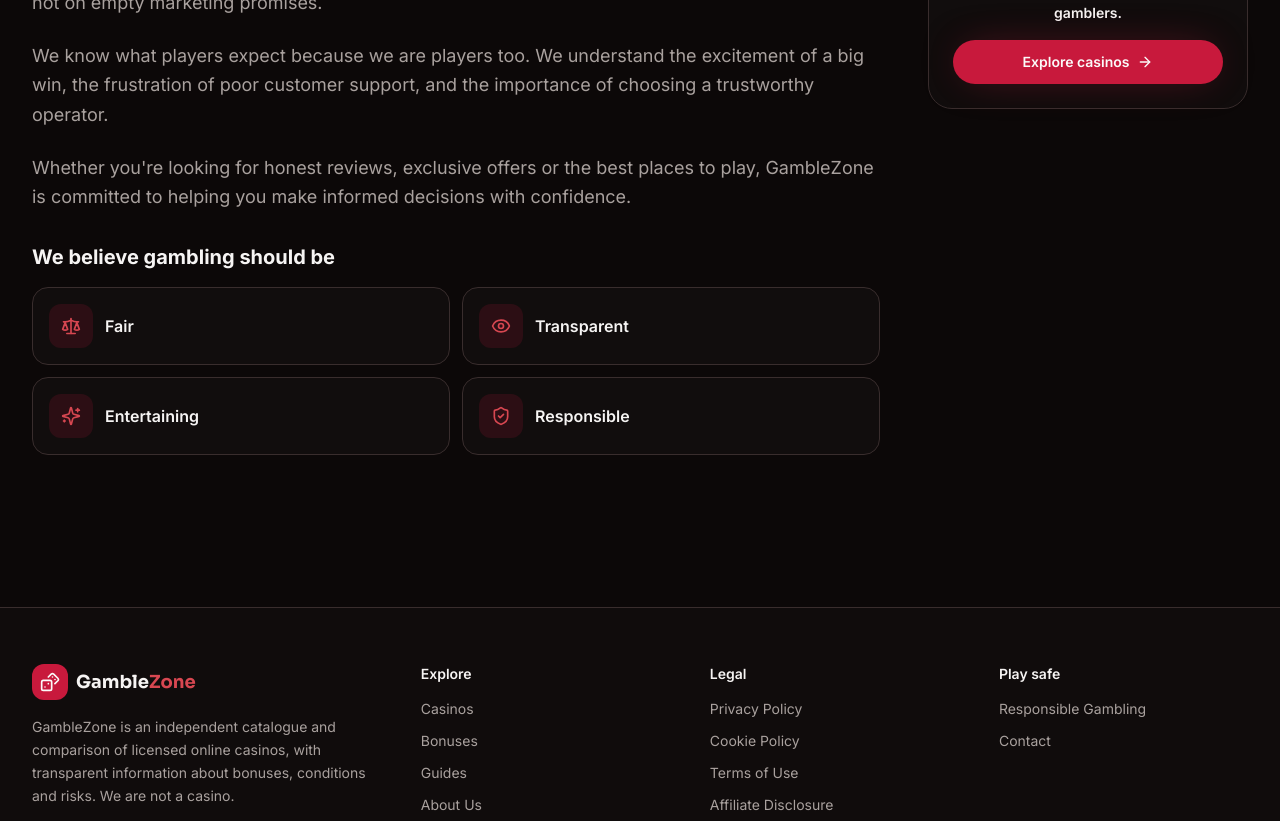
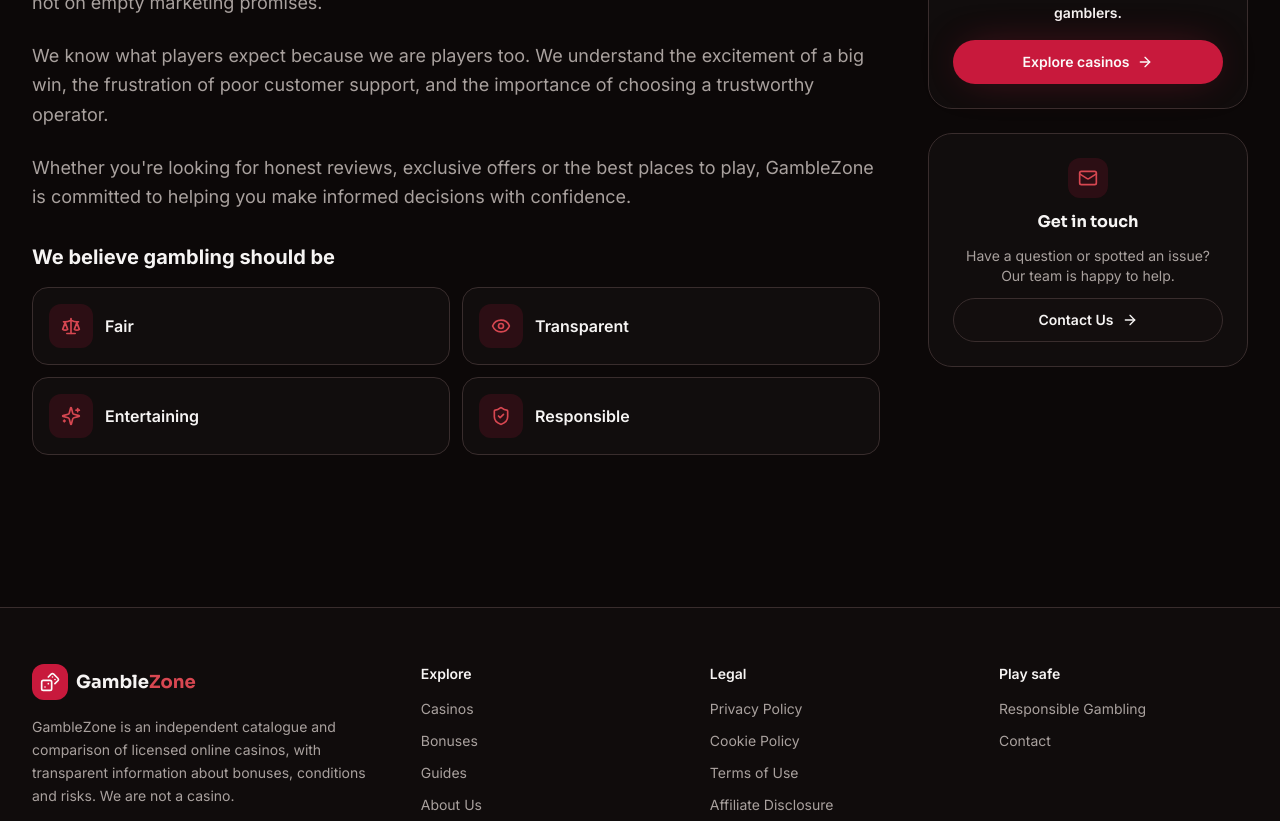
Before and after one commit to asmulko/gamblezone, a Next.js app: page /en/about in a window 1280 px wide. Shown: the part 740-1561 px from the top of the page. Built offline with nearby package versions, Linux system fonts and the light colour scheme; no server answers.

Commit message:
Add contact us page

```diff
--- a/messages/de.json
+++ b/messages/de.json
@@ -24,6 +24,7 @@
     "methodology": "Bewertung",
     "about": "Über uns",
     "responsibleGambling": "Verantwortungsvolles Spielen",
+    "contact": "Kontakt",
     "menu": "Menü",
     "language": "Sprache",
     "closeMenu": "Menü schließen"
@@ -271,7 +272,9 @@
       "emailLabel": "Deine E-Mail",
       "messageLabel": "Nachricht",
       "submit": "Nachricht senden",
-      "success": "Danke! (Nur Demo – es wurde keine Nachricht gesendet.)"
+      "success": "Danke! (Nur Demo – es wurde keine Nachricht gesendet.)",
+      "legalTitle": "Rechtliches & Anfragen",
+      "legalDesc": "Für rechtliche, Partnerschafts- oder Compliance-Anfragen erreichst du uns direkt."
     },
     "about": {
       "eyebrow": "Über uns",
@@ -294,7 +297,10 @@
         "responsible": "Verantwortungsvoll"
       },
       "closing": "Willkommen bei GambleZone — von Branchenprofis geschaffen, für Spieler gebaut.",
-      "cta": "Casinos entdecken"
+      "cta": "Casinos entdecken",
+      "contactTitle": "Kontakt aufnehmen",
+      "contactDesc": "Frage oder Fehler entdeckt? Unser Team hilft dir gerne weiter.",
+      "contactCta": "Kontakt"
     }
   },
   "notFound": {
--- a/messages/en.json
+++ b/messages/en.json
@@ -24,6 +24,7 @@
     "methodology": "How we rate",
     "about": "About Us",
     "responsibleGambling": "Responsible gambling",
+    "contact": "Contact",
     "menu": "Menu",
     "language": "Language",
     "closeMenu": "Close menu"
@@ -271,7 +272,9 @@
       "emailLabel": "Your email",
       "messageLabel": "Message",
       "submit": "Send message",
-      "success": "Thanks! (Demo only — no message was sent.)"
+      "success": "Thanks! (Demo only — no message was sent.)",
+      "legalTitle": "Legal & enquiries",
+      "legalDesc": "For legal, partnership or compliance enquiries, reach us directly."
     },
     "about": {
       "eyebrow": "About Us",
@@ -294,7 +297,10 @@
         "responsible": "Responsible"
       },
       "closing": "Welcome to GambleZone — created by industry professionals, built for gamblers.",
-      "cta": "Explore casinos"
+      "cta": "Explore casinos",
+      "contactTitle": "Get in touch",
+      "contactDesc": "Have a question or spotted an issue? Our team is happy to help.",
+      "contactCta": "Contact Us"
     }
   },
   "notFound": {
--- a/messages/es.json
+++ b/messages/es.json
@@ -24,6 +24,7 @@
     "methodology": "Cómo evaluamos",
     "about": "Sobre nosotros",
     "responsibleGambling": "Juego responsable",
+    "contact": "Contacto",
     "menu": "Menú",
     "language": "Idioma",
     "closeMenu": "Cerrar menú"
@@ -271,7 +272,9 @@
       "emailLabel": "Tu correo",
       "messageLabel": "Mensaje",
       "submit": "Enviar mensaje",
-      "success": "¡Gracias! (Solo demostración: no se envió ningún mensaje.)"
+      "success": "¡Gracias! (Solo demostración: no se envió ningún mensaje.)",
+      "legalTitle": "Legal y consultas",
+      "legalDesc": "Para consultas legales, de asociación o de cumplimiento, contáctanos directamente."
     },
     "about": {
       "eyebrow": "Sobre nosotros",
@@ -294,7 +297,10 @@
         "responsible": "Responsable"
       },
       "closing": "Bienvenido a GambleZone: creado por profesionales del sector, hecho para jugadores.",
-      "cta": "Explorar casinos"
+      "cta": "Explorar casinos",
+      "contactTitle": "Contáctanos",
+      "contactDesc": "¿Tienes una pregunta o detectaste un problema? Nuestro equipo estará encantado de ayudarte.",
+      "contactCta": "Contacto"
     }
   },
   "notFound": {
--- a/messages/pl.json
+++ b/messages/pl.json
@@ -24,6 +24,7 @@
     "methodology": "Jak oceniamy",
     "about": "O nas",
     "responsibleGambling": "Odpowiedzialna gra",
+    "contact": "Kontakt",
     "menu": "Menu",
     "language": "Język",
     "closeMenu": "Zamknij menu"
@@ -271,7 +272,9 @@
       "emailLabel": "Twój e-mail",
       "messageLabel": "Wiadomość",
       "submit": "Wyślij wiadomość",
-      "success": "Dziękujemy! (Tylko demo — nie wysłano żadnej wiadomości.)"
+      "success": "Dziękujemy! (Tylko demo — nie wysłano żadnej wiadomości.)",
+      "legalTitle": "Dział prawny i zapytania",
+      "legalDesc": "W sprawach prawnych, partnerskich lub dotyczących zgodności skontaktuj się z nami bezpośrednio."
     },
     "about": {
       "eyebrow": "O nas",
@@ -294,7 +297,10 @@
         "responsible": "Odpowiedzialny"
       },
       "closing": "Witaj w GambleZone — stworzone przez profesjonalistów z branży, zbudowane dla graczy.",
-      "cta": "Przeglądaj kasyna"
+      "cta": "Przeglądaj kasyna",
+      "contactTitle": "Skontaktuj się",
+      "contactDesc": "Masz pytanie lub znalazłeś błąd? Nasz zespół chętnie pomoże.",
+      "contactCta": "Kontakt"
     }
   },
   "notFound": {
--- a/messages/pt.json
+++ b/messages/pt.json
@@ -24,6 +24,7 @@
     "methodology": "Como avaliamos",
     "about": "Sobre nós",
     "responsibleGambling": "Jogo responsável",
+    "contact": "Contacto",
     "menu": "Menu",
     "language": "Idioma",
     "closeMenu": "Fechar menu"
@@ -271,7 +272,9 @@
       "emailLabel": "O seu email",
       "messageLabel": "Mensagem",
       "submit": "Enviar mensagem",
-      "success": "Obrigado! (Apenas demonstração — nenhuma mensagem foi enviada.)"
+      "success": "Obrigado! (Apenas demonstração — nenhuma mensagem foi enviada.)",
+      "legalTitle": "Jurídico e consultas",
+      "legalDesc": "Para questões jurídicas, de parceria ou de conformidade, contacte-nos diretamente."
     },
     "about": {
       "eyebrow": "Sobre nós",
@@ -294,7 +297,10 @@
         "responsible": "Responsável"
       },
       "closing": "Bem-vindo à GambleZone — criado por profissionais do setor, construído para jogadores.",
-      "cta": "Explorar casinos"
+      "cta": "Explorar casinos",
+      "contactTitle": "Entre em contacto",
+      "contactDesc": "Tem uma pergunta ou encontrou um problema? A nossa equipa terá prazer em ajudar.",
+      "contactCta": "Contacto"
     }
   },
   "notFound": {
--- a/src/app/[locale]/about/page.tsx
+++ b/src/app/[locale]/about/page.tsx
@@ -1,6 +1,6 @@
 import type { Metadata } from 'next';
 import { getTranslations, setRequestLocale } from 'next-intl/server';
-import { ArrowRight, Scale, Eye, Sparkles, ShieldCheck, Briefcase } from 'lucide-react';
+import { ArrowRight, Scale, Eye, Sparkles, ShieldCheck, Briefcase, Mail } from 'lucide-react';
 import type { Locale } from '@/i18n/routing';
 import { Link } from '@/i18n/routing';
 import { PageHeader } from '@/components/layout/page-header';
@@ -89,6 +89,19 @@ export default async function AboutPage({
               </Link>
             </Button>
           </Reveal>
+
+          <Reveal delay={0.1} className="flex flex-col items-center gap-3 rounded-3xl border border-border bg-surface/50 p-6 text-center">
+            <span className="grid h-10 w-10 place-items-center rounded-xl bg-primary/15 text-secondary">
+              <Mail size={20} />
+            </span>
+            <h2 className="font-display text-base font-bold">{t('contactTitle')}</h2>
+            <p className="text-sm text-muted">{t('contactDesc')}</p>
+            <Button asChild variant="outline" className="w-full">
+              <Link href="/contact">
+                {t('contactCta')} <ArrowRight size={16} />
+              </Link>
+            </Button>
+          </Reveal>
         </aside>
       </div>
     </>
--- a/src/app/[locale]/contact/page.tsx
+++ b/src/app/[locale]/contact/page.tsx
@@ -1,5 +1,6 @@
 import type { Metadata } from 'next';
 import { getTranslations, setRequestLocale } from 'next-intl/server';
+import { Mail } from 'lucide-react';
 import type { Locale } from '@/i18n/routing';
 import { PageHeader } from '@/components/layout/page-header';
 import { Reveal } from '@/components/motion/reveal';
@@ -15,6 +16,12 @@ export async function generateMetadata({
   return { title: `${t('title')} — GambleZone` };
 }
 
+const LEGAL_EMAILS = [
+  'manager@gamblezone.com',
+  'info@gamblezone.com',
+  'help@gamblezone.com',
+];
+
 export default async function ContactPage({
   params,
 }: {
@@ -28,9 +35,31 @@ export default async function ContactPage({
     <>
       <PageHeader title={t('title')} subtitle={t('intro')} />
       <div className="container-page py-14">
-        <Reveal className="mx-auto max-w-xl rounded-3xl border border-border bg-surface/50 p-6 sm:p-8">
-          <ContactForm />
-        </Reveal>
+        <div className="mx-auto grid max-w-5xl items-stretch gap-8 lg:grid-cols-[1fr_360px]">
+          <Reveal className="rounded-3xl border border-border bg-surface/50 p-6 sm:p-8">
+            <ContactForm />
+          </Reveal>
+
+          <Reveal delay={0.1} className="flex flex-col gap-5 rounded-3xl border border-primary/25 bg-surface/50 p-6 sm:p-8">
+            <h2 className="font-display text-lg font-bold">{t('legalTitle')}</h2>
+            <p className="text-sm leading-relaxed text-muted">{t('legalDesc')}</p>
+            <ul className="flex flex-col gap-4">
+              {LEGAL_EMAILS.map((address) => (
+                <li key={address} className="flex items-center gap-3">
+                  <span className="grid h-9 w-9 shrink-0 place-items-center rounded-xl bg-primary/15 text-secondary">
+                    <Mail size={16} />
+                  </span>
+                  <a
+                    href={`mailto:${address}`}
+                    className="text-sm font-medium transition-colors hover:text-primary"
+                  >
+                    {address}
+                  </a>
+                </li>
+              ))}
+            </ul>
+          </Reveal>
+        </div>
       </div>
     </>
   );
--- a/src/components/layout/header.tsx
+++ b/src/components/layout/header.tsx
@@ -15,6 +15,7 @@ const navItems = [
   { key: 'methodology', href: '/methodology' },
   { key: 'about', href: '/about' },
   { key: 'responsibleGambling', href: '/responsible-gambling' },
+  { key: 'contact', href: '/contact' },
 ] as const;
 
 export function Header() {
```
